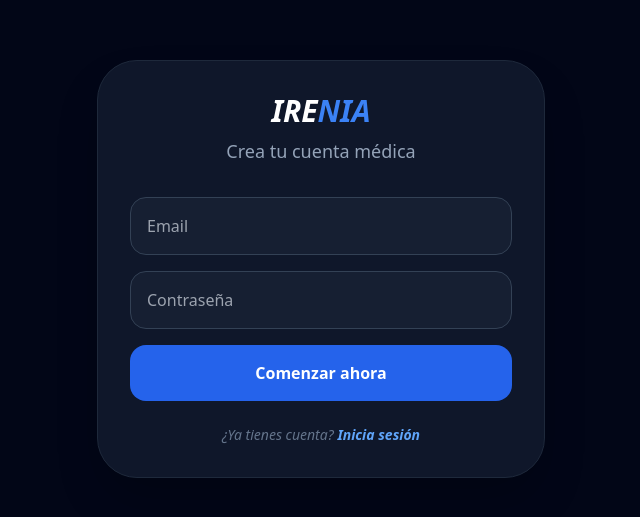
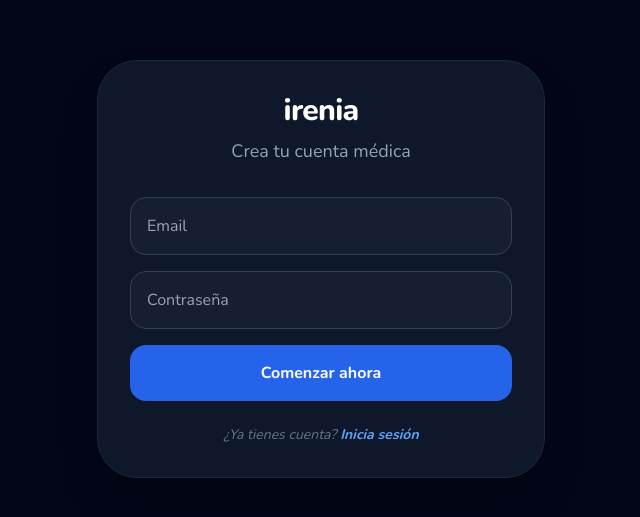
Before and after one commit to ireniaapp/chat, a website: page register.html in a window 1280 px wide. Shown: the part 131-648 px from the top of the page, without its empty margins (319-959 px from the left). Drawn offline with nearby package versions, Linux system fonts and the light colour scheme.

Commit message:
Actualizar

```diff
--- a/register.html
+++ b/register.html
@@ -3,14 +3,17 @@
 <head>
     <meta charset="UTF-8">
     <meta name="viewport" content="width=device-width, initial-scale=1.0">
-    <title>Irenia | Registro</title>
+    <title>irenia | registro</title>
     <script src="https://cdn.tailwindcss.com"></script>
+    <link rel="preconnect" href="https://fonts.googleapis.com">
+    <link rel="preconnect" href="https://fonts.gstatic.com" crossorigin>
+    <link href="https://fonts.googleapis.com/css2?family=Nunito:wght@400;600;700;800&display=swap" rel="stylesheet">
     <script src="https://cdn.jsdelivr.net/npm/@supabase/supabase-js@2"></script>
 </head>
-<body class="bg-slate-950 flex items-center justify-center min-h-screen p-6">
+<body class="bg-slate-950 flex items-center justify-center min-h-screen p-6" style="font-family: 'Nunito', sans-serif;">
     <div class="max-w-md w-full bg-slate-900 border border-slate-800 p-8 rounded-[2.5rem] shadow-2xl">
         <div class="text-center mb-8">
-            <h1 class="text-3xl font-black text-white italic uppercase">IRE<span class="text-blue-500">NIA</span></h1>
+            <h1 class="text-3xl font-extrabold text-white tracking-tight lowercase">irenia</h1>
             <h2 class="text-lg text-slate-400 mt-2">Crea tu cuenta médica</h2>
         </div>
 
```
Also changed, not shown: index.html (+7 -4 lines), login.html (+6 -3 lines).
